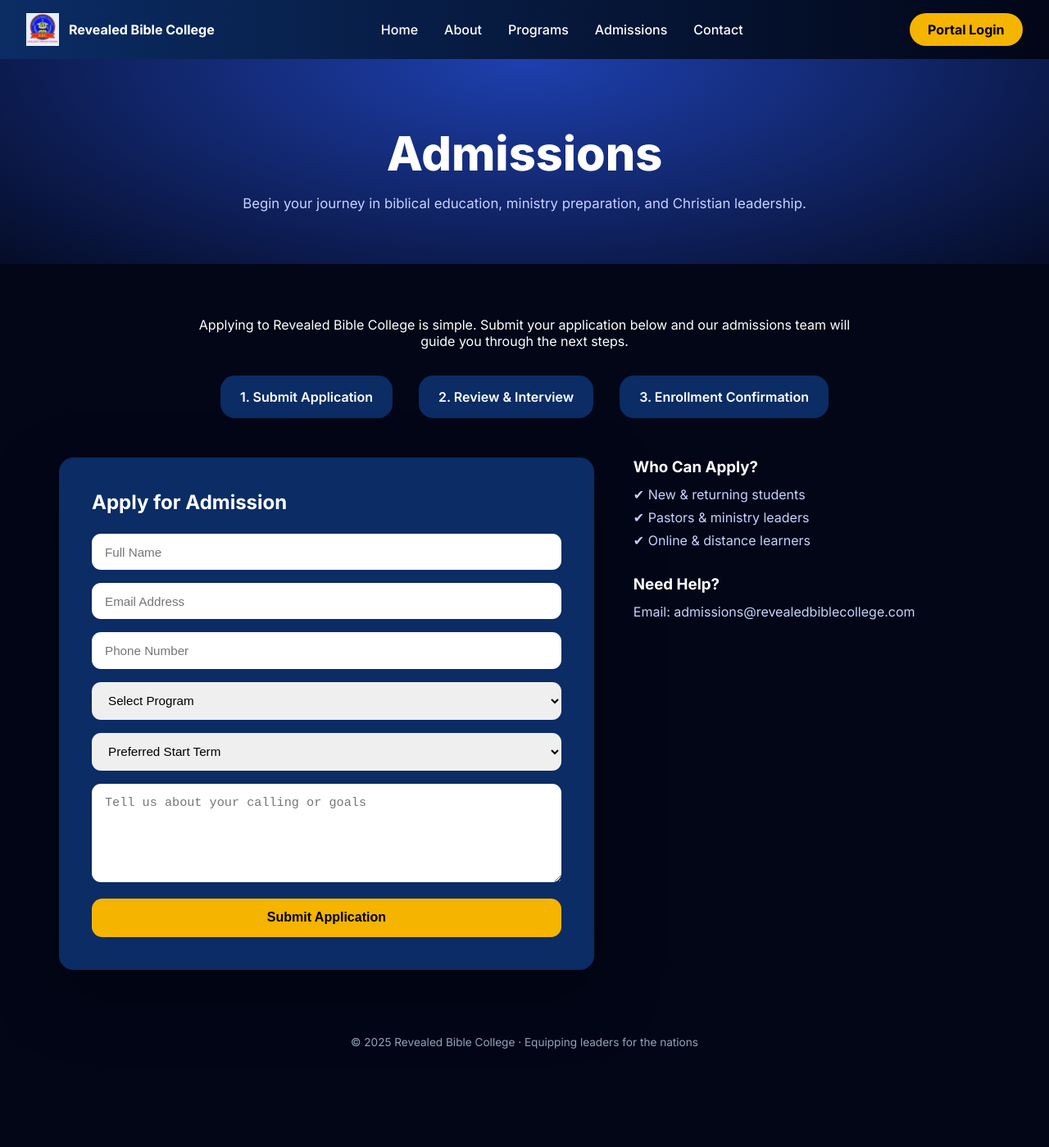
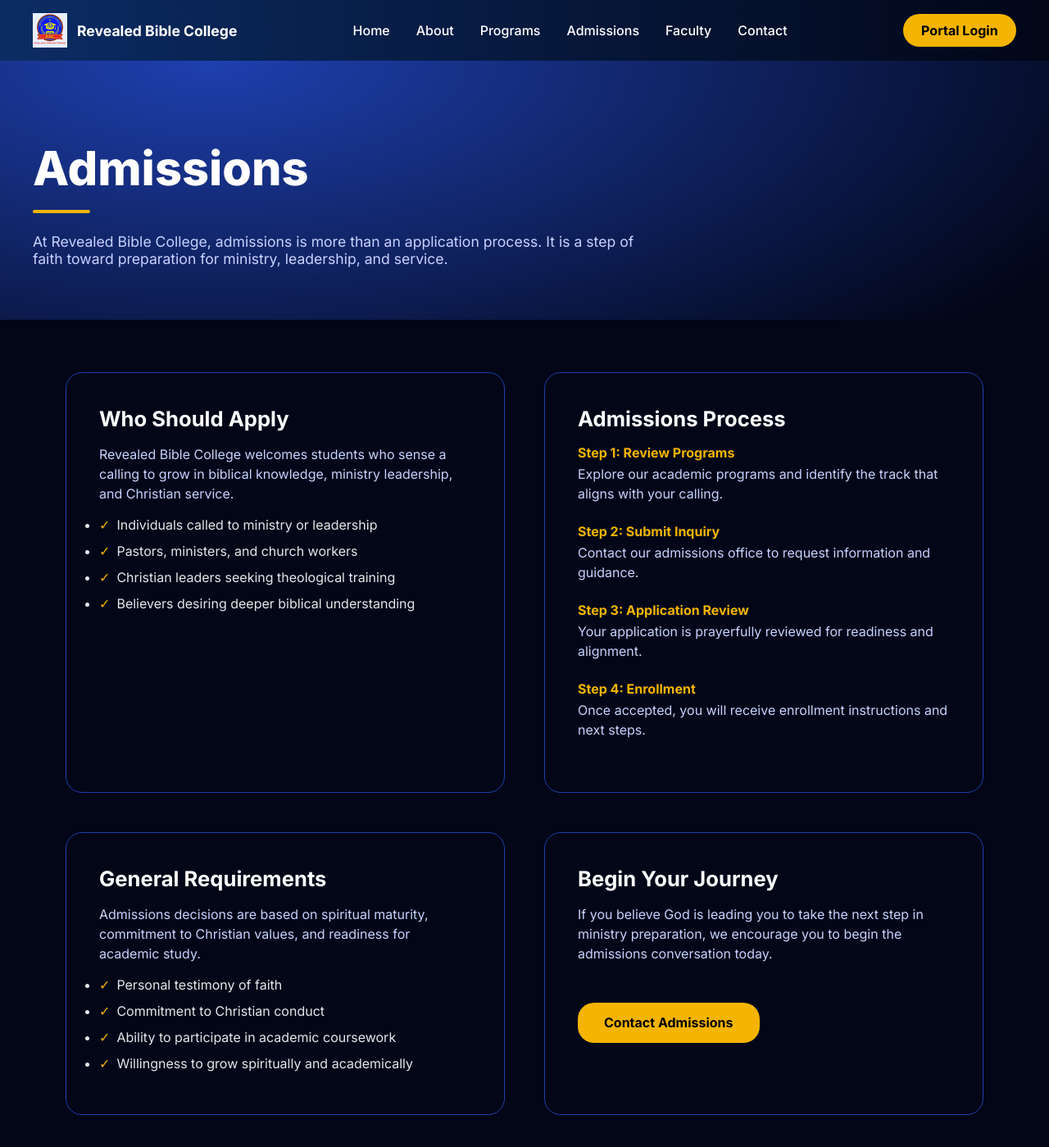
Before and after one commit to WillieKM/my-student-portal, a Jekyll site: the page admissions.html, which Jekyll copies as it is, in a window 1280 px wide and 1400 px high. Shown: the whole window at 82% size. Built offline with Jekyll 4.4.1, drawn with Linux system fonts in a browser that asks for light colours; comment, search, counter and statistics services are not loaded; some of the changed text lies outside the part shown.

Commit message:
Update admissions.html

```diff
--- a/admissions.html
+++ b/admissions.html
@@ -5,7 +5,8 @@
   <meta name="viewport" content="width=device-width, initial-scale=1.0" />
   <title>Admissions | Revealed Bible College</title>
 
-  <!-- Font -->
+  <meta name="description" content="Apply to Revealed Bible College. Learn about admissions requirements, application steps, and how to begin your journey in ministry and leadership.">
+
   <link href="https://fonts.googleapis.com/css2?family=Inter:wght@400;500;600;700;800&display=swap" rel="stylesheet">
 
   <style>
@@ -14,8 +15,9 @@
       --navy: #0b2c64;
       --navy-soft: #1e40af;
       --gold: #f4b400;
+      --text-light: #e5e7eb;
       --text-muted: #c7d2fe;
-      --radius: 1.1rem;
+      --radius: 1.25rem;
     }
 
     * {
@@ -28,9 +30,13 @@
       font-family: "Inter", sans-serif;
       background: var(--navy-dark);
       color: white;
+      min-height: 100vh;
     }
 
-    a { text-decoration: none; color: inherit; }
+    a {
+      color: inherit;
+      text-decoration: none;
+    }
 
     /* ================= HEADER ================= */
 
@@ -44,10 +50,10 @@
     .nav {
       max-width: 1400px;
       margin: auto;
-      padding: 1rem 2rem;
+      padding: 1rem 2.5rem;
       display: flex;
+      align-items: center;
       justify-content: space-between;
-      align-items: center;
     }
 
     .brand {
@@ -55,10 +61,11 @@
       align-items: center;
       gap: 0.75rem;
       font-weight: 700;
+      font-size: 1.1rem;
     }
 
     .brand img {
-      height: 40px;
+      height: 42px;
     }
 
     .nav-links {
@@ -78,125 +85,112 @@
     /* ================= HERO ================= */
 
     .hero {
-      padding: 5rem 2rem 4rem;
-      text-align: center;
-      background: radial-gradient(1000px 400px at 50% 0%, var(--navy-soft), var(--navy-dark));
+      background: radial-gradient(1200px 500px at 20% 0%, var(--navy-soft), var(--navy-dark));
+      padding: 6rem 2.5rem 4rem;
+    }
+
+    .hero-inner {
+      max-width: 1200px;
+      margin: auto;
     }
 
     .hero h1 {
-      font-size: clamp(2.6rem, 5vw, 3.6rem);
+      font-size: clamp(2.8rem, 4.5vw, 3.6rem);
       font-weight: 800;
       margin-bottom: 1rem;
     }
 
-    .hero p {
-      max-width: 720px;
-      margin: auto;
-      color: var(--text-muted);
-      font-size: 1.05rem;
+    .hero-divider {
+      width: 70px;
+      height: 4px;
+      background: var(--gold);
+      border-radius: 999px;
+      margin-bottom: 1.5rem;
     }
 
-    /* ================= INTRO ================= */
+    .hero p {
+      max-width: 760px;
+      font-size: 1.1rem;
+      color: var(--text-muted);
+    }
 
-    .intro {
-      max-width: 900px;
-      margin: 4rem auto 2rem;
-      padding: 0 2rem;
-      text-align: center;
+    /* ================= CONTENT ================= */
+
+    .content {
+      max-width: 1200px;
+      margin: auto;
+      padding: 4rem 2.5rem;
+      display: grid;
+      grid-template-columns: 1fr 1fr;
+      gap: 3rem;
+    }
+
+    .card {
+      border: 1px solid #1e40af;
+      border-radius: var(--radius);
+      padding: 2.5rem;
+      background: #020617;
+    }
+
+    .card h2 {
+      font-size: 1.6rem;
+      margin-bottom: 1rem;
+    }
+
+    .card p {
+      color: var(--text-muted);
+      margin-bottom: 1rem;
+      line-height: 1.5;
+    }
+
+    .list {
+      margin-top: 1rem;
+    }
+
+    .list li {
+      margin-bottom: 0.75rem;
+      color: var(--text-light);
+    }
+
+    .list li::before {
+      content: "✓";
+      color: var(--gold);
+      margin-right: 0.5rem;
     }
 
     .steps {
-      display: flex;
-      justify-content: center;
-      gap: 2rem;
-      margin-top: 2rem;
-      flex-wrap: wrap;
+      counter-reset: step;
     }
 
-    .steps div {
-      background: #0b2c64;
-      padding: 1rem 1.5rem;
-      border-radius: var(--radius);
-      font-weight: 600;
-    }
-
-    /* ================= LAYOUT ================= */
-
-    .layout {
-      max-width: 1200px;
-      margin: 3rem auto;
-      padding: 0 2rem;
-      display: grid;
-      grid-template-columns: 1.2fr 0.8fr;
-      gap: 3rem;
-    }
-
-    /* ================= FORM ================= */
-
-    .card {
-      background: #0b2c64;
-      padding: 2.5rem;
-      border-radius: var(--radius);
-      box-shadow: 0 30px 80px rgba(0,0,0,0.35);
-    }
-
-    .card h2 {
+    .step {
       margin-bottom: 1.5rem;
     }
 
-    .card input,
-    .card select,
-    .card textarea {
-      width: 100%;
-      padding: 0.85rem 1rem;
-      border-radius: 0.7rem;
-      border: none;
-      font-size: 0.95rem;
-      margin-bottom: 1rem;
+    .step strong {
+      display: block;
+      color: var(--gold);
+      margin-bottom: 0.25rem;
     }
 
-    textarea {
-      min-height: 120px;
-      resize: vertical;
+    .cta {
+      margin-top: 2rem;
     }
 
-    .submit-btn {
-      width: 100%;
+    .cta a {
+      display: inline-block;
       background: var(--gold);
       color: black;
-      padding: 0.9rem;
+      padding: 0.9rem 2rem;
+      border-radius: var(--radius);
       font-weight: 700;
-      border-radius: 0.8rem;
-      border: none;
-      cursor: pointer;
-      font-size: 1rem;
-    }
-
-    /* ================= INFO PANEL ================= */
-
-    .info {
-      color: var(--text-muted);
-    }
-
-    .info h3 {
-      color: white;
-      margin-bottom: 0.75rem;
-    }
-
-    .info ul {
-      margin-bottom: 2rem;
-      list-style: none;
-    }
-
-    .info li {
-      margin-bottom: 0.5rem;
+      margin-top: 1rem;
     }
 
     /* ================= FOOTER ================= */
 
     footer {
       text-align: center;
-      padding: 2rem;
+      padding: 1.5rem;
       font-size: 0.85rem;
       color: #94a3b8;
     }
@@ -204,7 +198,7 @@
     /* ================= RESPONSIVE ================= */
 
     @media (max-width: 900px) {
-      .layout {
+      .content {
         grid-template-columns: 1fr;
       }
 
@@ -220,7 +214,7 @@
 <header>
   <div class="nav">
     <div class="brand">
-      <img src="/logo.png" alt="RBC Logo">
+      <img src="logo.png" alt="Revealed Bible College Logo">
       <span>Revealed Bible College</span>
     </div>
 
@@ -229,6 +223,7 @@
       <a href="about.html">About</a>
       <a href="programs.html">Programs</a>
       <a href="admissions.html">Admissions</a>
+      <a href="faculty.html">Faculty</a>
       <a href="contact.html">Contact</a>
     </nav>
 
@@ -237,98 +232,92 @@
 </header>
 
 <section class="hero">
-  <h1>Admissions</h1>
-  <p>Begin your journey in biblical education, ministry preparation, and Christian leadership.</p>
-</section>
-
-<section class="intro">
-  <p>Applying to Revealed Bible College is simple. Submit your application below and our admissions team will guide you through the next steps.</p>
-
-  <div class="steps">
-    <div>1. Submit Application</div>
-    <div>2. Review & Interview</div>
-    <div>3. Enrollment Confirmation</div>
+  <div class="hero-inner">
+    <h1>Admissions</h1>
+    <div class="hero-divider"></div>
+    <p>
+      At Revealed Bible College, admissions is more than an application process.
+      It is a step of faith toward preparation for ministry, leadership, and service.
+    </p>
   </div>
 </section>
 
-<section class="layout">
+<section class="content">
+
+  <!-- WHO SHOULD APPLY -->
   <div class="card">
-    <h2>Apply for Admission</h2>
+    <h2>Who Should Apply</h2>
+    <p>
+      Revealed Bible College welcomes students who sense a calling to grow in biblical
+      knowledge, ministry leadership, and Christian service.
+    </p>
 
-    <form id="admissionsForm">
-      <input type="text" placeholder="Full Name" required />
-      <input type="email" placeholder="Email Address" required />
-      <input type="tel" placeholder="Phone Number" />
-
-      <select required>
-        <option value="">Select Program</option>
-        <option>Diploma in Biblical Studies</option>
-        <option>Certificate in Pastoral Ministry</option>
-        <option>Advanced Christian Leadership</option>
-      </select>
-
-      <select>
-        <option value="">Preferred Start Term</option>
-        <option>Spring</option>
-        <option>Summer</option>
-        <option>Fall</option>
-      </select>
-
-      <textarea placeholder="Tell us about your calling or goals"></textarea>
-
-      <button class="submit-btn">Submit Application</button>
-    </form>
-
-    <script type="module">
-import { initializeApp } from "https://www.gstatic.com/firebasejs/10.7.1/firebase-app.js";
-import { getFirestore, collection, addDoc } from "https://www.gstatic.com/firebasejs/10.7.1/firebase-firestore.js";
-
-const firebaseConfig = {
-  apiKey: "REDACTED",
-  authDomain: "universityportal-prod.firebaseapp.com",
-  projectId: "universityportal-prod"
-};
-
-const app = initializeApp(firebaseConfig);
-const db = getFirestore(app);
-
-document.getElementById("admissionsForm").addEventListener("submit", async (e) => {
-  e.preventDefault();
-
-  const fields = e.target.elements;
-
-  await addDoc(collection(db, "admissions"), {
-    name: fields[0].value,
-    email: fields[1].value,
-    phone: fields[2].value,
-    program: fields[3].value,
-    term: fields[4].value,
-    goals: fields[5].value,
-    submittedAt: new Date()
-  });
-
-  alert("Application submitted successfully!");
-  e.target.reset();
-});
-</script>
-
+    <ul class="list">
+      <li>Individuals called to ministry or leadership</li>
+      <li>Pastors, ministers, and church workers</li>
+      <li>Christian leaders seeking theological training</li>
+      <li>Believers desiring deeper biblical understanding</li>
+    </ul>
   </div>
 
-  <aside class="info">
-    <h3>Who Can Apply?</h3>
-    <ul>
-      <li>✔ New & returning students</li>
-      <li>✔ Pastors & ministry leaders</li>
-      <li>✔ Online & distance learners</li>
+  <!-- ADMISSIONS PROCESS -->
+  <div class="card">
+    <h2>Admissions Process</h2>
+
+    <div class="step">
+      <strong>Step 1: Review Programs</strong>
+      <p>Explore our academic programs and identify the track that aligns with your calling.</p>
+    </div>
+
+    <div class="step">
+      <strong>Step 2: Submit Inquiry</strong>
+      <p>Contact our admissions office to request information and guidance.</p>
+    </div>
+
+    <div class="step">
+      <strong>Step 3: Application Review</strong>
+      <p>Your application is prayerfully reviewed for readiness and alignment.</p>
+    </div>
+
+    <div class="step">
+      <strong>Step 4: Enrollment</strong>
+      <p>Once accepted, you will receive enrollment instructions and next steps.</p>
+    </div>
+  </div>
+
+  <!-- REQUIREMENTS -->
+  <div class="card">
+    <h2>General Requirements</h2>
+    <p>
+      Admissions decisions are based on spiritual maturity, commitment to Christian values,
+      and readiness for academic study.
+    </p>
+
+    <ul class="list">
+      <li>Personal testimony of faith</li>
+      <li>Commitment to Christian conduct</li>
+      <li>Ability to participate in academic coursework</li>
+      <li>Willingness to grow spiritually and academically</li>
     </ul>
+  </div>
 
-    <h3>Need Help?</h3>
-    <p>Email: admissions@revealedbiblecollege.com</p>
-  </aside>
+  <!-- NEXT STEPS -->
+  <div class="card">
+    <h2>Begin Your Journey</h2>
+    <p>
+      If you believe God is leading you to take the next step in ministry preparation,
+      we encourage you to begin the admissions conversation today.
+    </p>
+
+    <div class="cta">
+      <a href="contact.html">Contact Admissions</a>
+    </div>
+  </div>
+
 </section>
 
 <footer>
-  © 2025 Revealed Bible College · Equipping leaders for the nations
+  © 2025 Revealed Bible College · Admissions
 </footer>
 
 </body>
```
